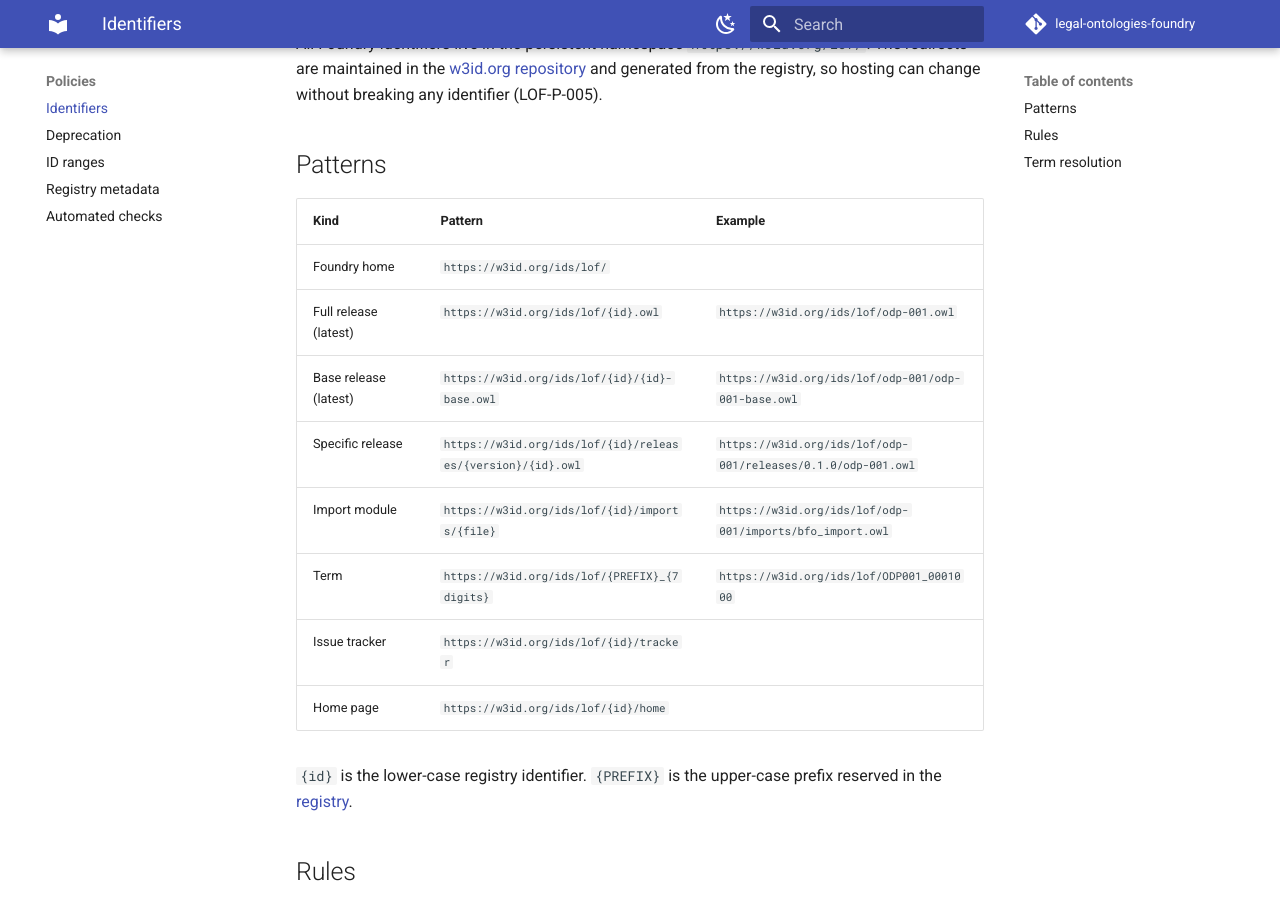
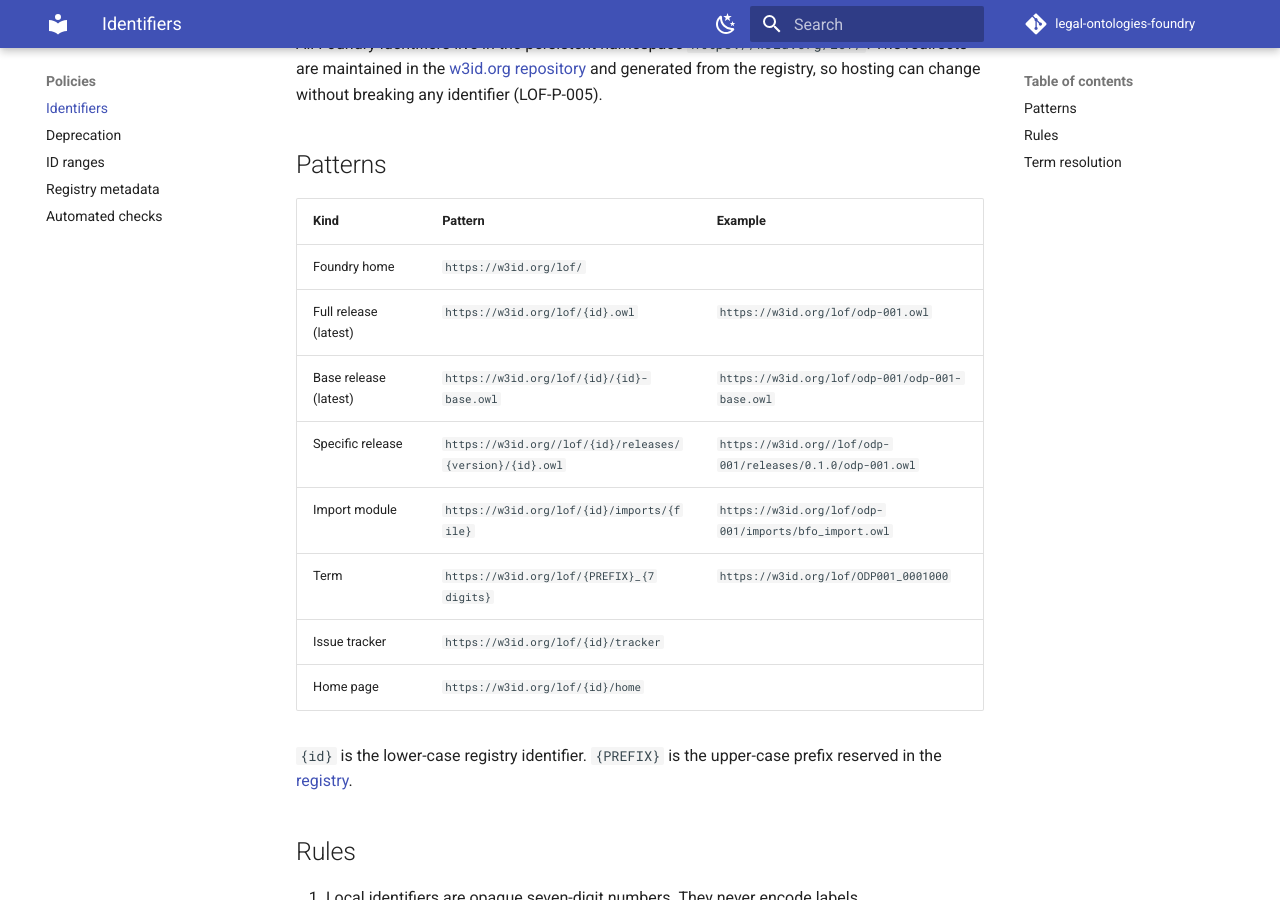
Before and after one commit to legal-ontologies-foundry/legal-ontologies-foundry.github.io, an MkDocs documentation site: the page built from docs/policy/identifiers.md, in a window 1280 px wide and 900 px high, scrolled down 197 px. Built offline with MkDocs 1.6.1 and Material for MkDocs 9.7.7, drawn with Linux system fonts in a browser that asks for light colours; comment, search, counter and statistics services are not loaded; some of the changed lines change nothing that is shown.

Commit message:
Update identifiers.md

```diff
--- a/docs/policy/identifiers.md
+++ b/docs/policy/identifiers.md
@@ -10,14 +10,14 @@
 
 | Kind | Pattern | Example |
 |---|---|---|
-| Foundry home | `https://w3id.org/ids/lof/` | |
-| Full release (latest) | `https://w3id.org/ids/lof/{id}.owl` | `https://w3id.org/ids/lof/odp-001.owl` |
-| Base release (latest) | `https://w3id.org/ids/lof/{id}/{id}-base.owl` | `https://w3id.org/ids/lof/odp-001/odp-001-base.owl` |
-| Specific release | `https://w3id.org/ids/lof/{id}/releases/{version}/{id}.owl` | `https://w3id.org/ids/lof/odp-001/releases/0.1.0/odp-001.owl` |
-| Import module | `https://w3id.org/ids/lof/{id}/imports/{file}` | `https://w3id.org/ids/lof/odp-001/imports/bfo_import.owl` |
-| Term | `https://w3id.org/ids/lof/{PREFIX}_{7 digits}` | `https://w3id.org/ids/lof/ODP001_0001000` |
-| Issue tracker | `https://w3id.org/ids/lof/{id}/tracker` | |
-| Home page | `https://w3id.org/ids/lof/{id}/home` | |
+| Foundry home | `https://w3id.org/lof/` | |
+| Full release (latest) | `https://w3id.org/lof/{id}.owl` | `https://w3id.org/lof/odp-001.owl` |
+| Base release (latest) | `https://w3id.org/lof/{id}/{id}-base.owl` | `https://w3id.org/lof/odp-001/odp-001-base.owl` |
+| Specific release | `https://w3id.org//lof/{id}/releases/{version}/{id}.owl` | `https://w3id.org//lof/odp-001/releases/0.1.0/odp-001.owl` |
+| Import module | `https://w3id.org/lof/{id}/imports/{file}` | `https://w3id.org/lof/odp-001/imports/bfo_import.owl` |
+| Term | `https://w3id.org/lof/{PREFIX}_{7 digits}` | `https://w3id.org/lof/ODP001_0001000` |
+| Issue tracker | `https://w3id.org/lof/{id}/tracker` | |
+| Home page | `https://w3id.org/lof/{id}/home` | |
 
 `{id}` is the lower-case registry identifier. `{PREFIX}` is the upper-case
 prefix reserved in the [registry](../registry/index.md).
```
